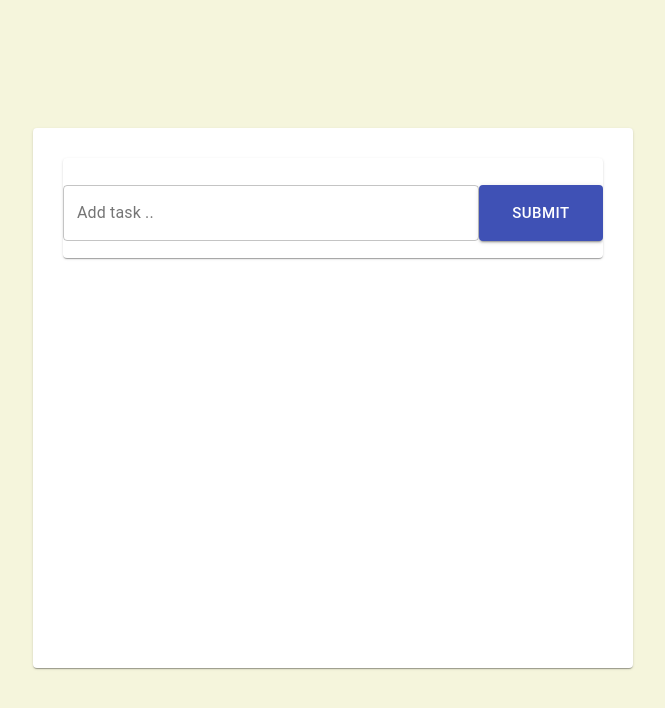
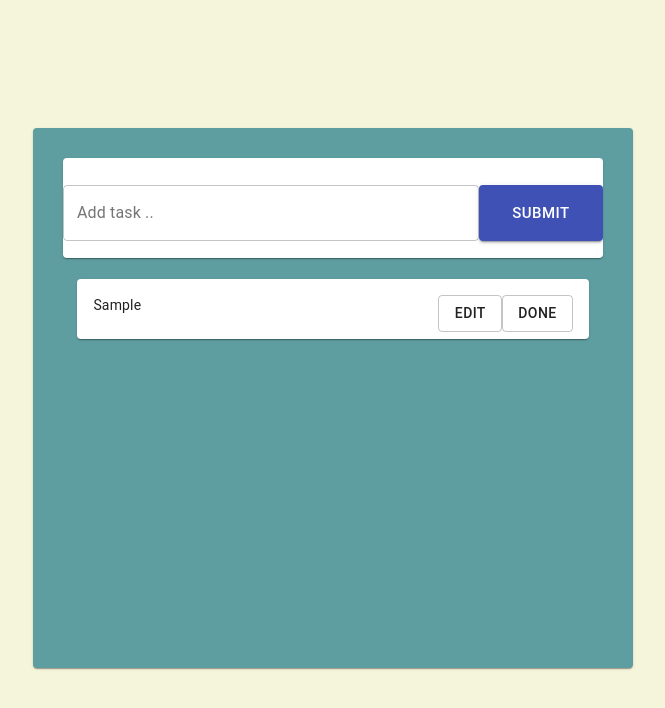
Before and after one commit to shazy89/todo-cli, a React (Create React App) app: page / in a window 1280 px wide. Both pictures are taken after typing "Sample" into the empty fields and a click on the button "SUBMIT". Shown: the top 708 px of the page, without its empty margins (307-972 px from the left). Built offline with nearby package versions, Linux system fonts and the light colour scheme.

Commit message:
edit todo

```diff
--- a/package.json
+++ b/package.json
@@ -10,6 +10,8 @@
     "@testing-library/user-event": "^7.1.2",
     "react": "^17.0.1",
     "react-dom": "^17.0.1",
+    "react-dragable": "^0.0.4-1",
+    "react-draggable": "^4.4.3",
     "react-redux": "^7.1.3",
     "react-scripts": "4.0.1"
   },
--- /dev/null
+++ b/src/components/NewTodoCard.js
@@ -0,0 +1,49 @@
+import React from 'react'
+import { makeStyles } from '@material-ui/core/styles';
+import Card from '@material-ui/core/Card';
+import CardActions from '@material-ui/core/CardActions';
+import CardContent from '@material-ui/core/CardContent';
+import Button from '@material-ui/core/Button';
+
+const useStyles = makeStyles({
+  root: {
+      maxWidth: '90%',
+      marginLeft: 'auto',
+      marginRight: 'auto',
+      marginTop: '5px'
+    },
+    button: {
+        float: 'right'
+    }
+
+  });
+
+
+
+
+const NewTodoCard = ({todo, id, setTodo}) => {
+    const classes = useStyles();
+
+    const handleEdit = (e) => {
+        e.preventDefault()
+        setTodo(todo.task)
+     }
+
+
+    return (
+
+        <Card className={classes.root} id={id}>
+           <CardContent>
+              {todo.task}
+              <Button className={classes.button} variant="outlined">done</Button>
+              <Button className={classes.button} onClick={e => handleEdit(e)} variant="outlined">Edit</Button>
+           </CardContent>
+        </Card>
+
+
+       )
+   }
+
+
+
+export default NewTodoCard;
--- a/src/components/TodoCard.js
+++ b/src/components/TodoCard.js
@@ -9,6 +9,8 @@ import Button from '@material-ui/core/Button';
 import TextField from '@material-ui/core/TextField';
 import { addTodo } from '../actions/index';
 import { connect } from 'react-redux';
+import NewTodoCard from './NewTodoCard'
+import Draggable from 'react-draggable';
 
 const useStyles = makeStyles({
   root: {
@@ -16,7 +18,8 @@ const useStyles = makeStyles({
     marginLeft: 'auto',
     marginRight: 'auto',
     marginTop: '10%',
-    height: 540
+    height: 540,
+    backgroundColor: 'cadetblue'
   },
   media: {
     height: 440,
@@ -32,7 +35,7 @@ const useStyles = makeStyles({
 
 });
 
- const TodoCard = ({addTodo}) => {
+ const TodoCard = ({addTodo, storeTodos}) => {
   const classes = useStyles();
   const [todo, setTodo] = useState('')
   const [completed, setCompleted] = useState(false)
@@ -49,12 +52,16 @@ const useStyles = makeStyles({
      setCompleted(false)
   }
 
+
+  let renderTodos = storeTodos.map((todo, i)=> <NewTodoCard key={i} todo={todo} setTodo={setTodo} />)
+
   return (
     <Card className={classes.root}>
         <Card className={classes.card2}>
       <CardActionArea>
        <form onSubmit={handleSubmit} style={{display: 'flex'}}>
-        <TextField style={{width: '77%', marginTop: '5%', marginBottom: 'auto'}} onChange={e => setTodo(e.target.value)} value={todo} id="standard-basic" variant="outlined" label="Add task .. " />
+        <TextField style={{width: '77%', marginTop: '5%', marginBottom: 'auto'}}
+        onChange={e => setTodo(e.target.value)} value={todo} id="standard-basic" variant="outlined" label="Add task .. " />
         <Button style={{width: '23%', marginTop:'5%'}} type='submit' size='large' variant="contained" color="primary" >
           Submit
         </Button>
@@ -62,16 +69,20 @@ const useStyles = makeStyles({
 
       </CardActionArea>
       </Card>
-      <CardActions>
 
-      </CardActions>
+
+        <CardContent>
+           {renderTodos}
+        </CardContent>
+
+
     </Card>
   );
 }
 const mapStateToProps = storeTd => {
-            console.log(storeTd)
+
     return {
-      storeTodos: storeTd
+      storeTodos: storeTd.todo.todos
     }
    };
 
```
Also changed, not shown: 2 other files (tests, documents, lock files or other folders).
